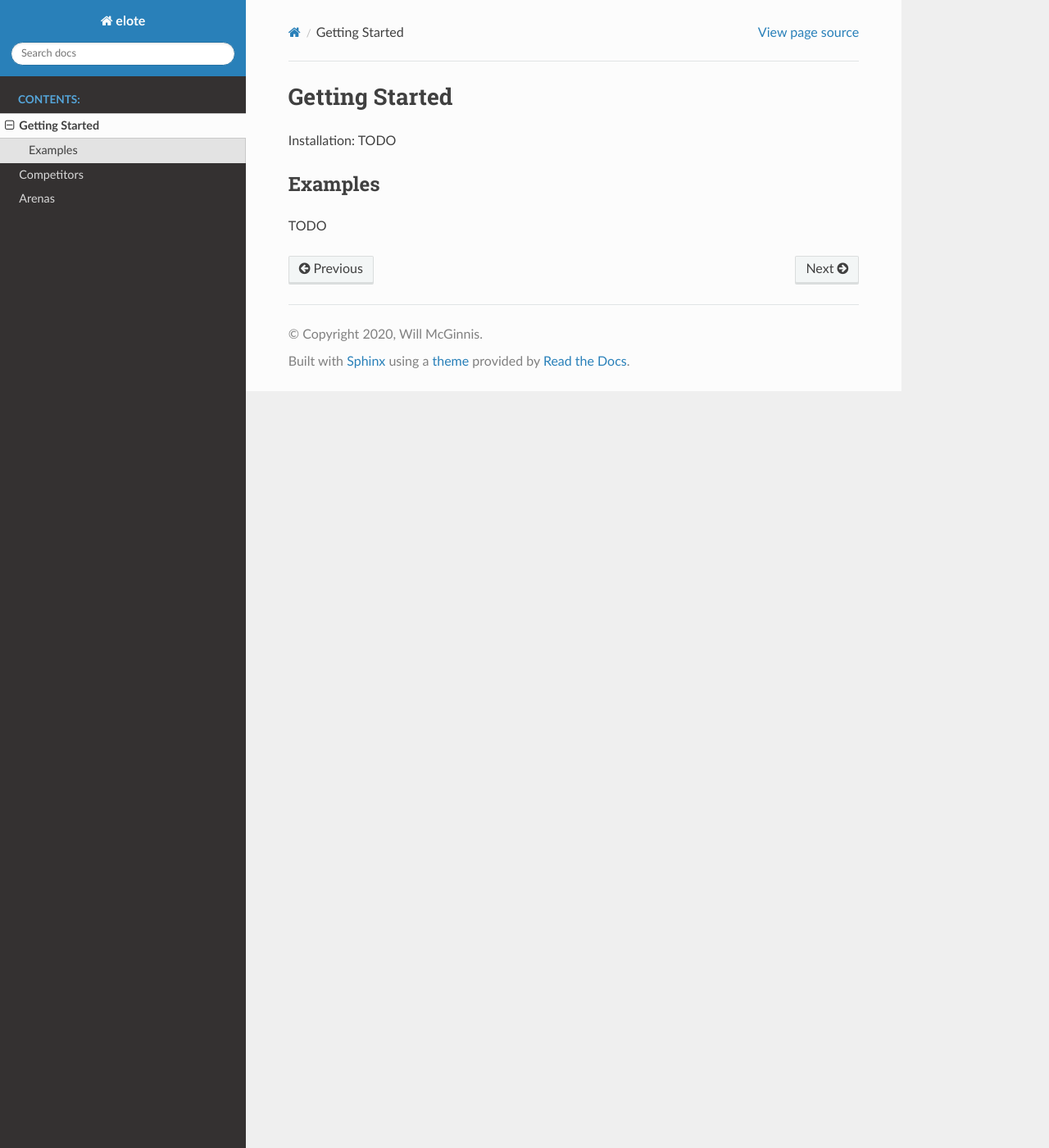
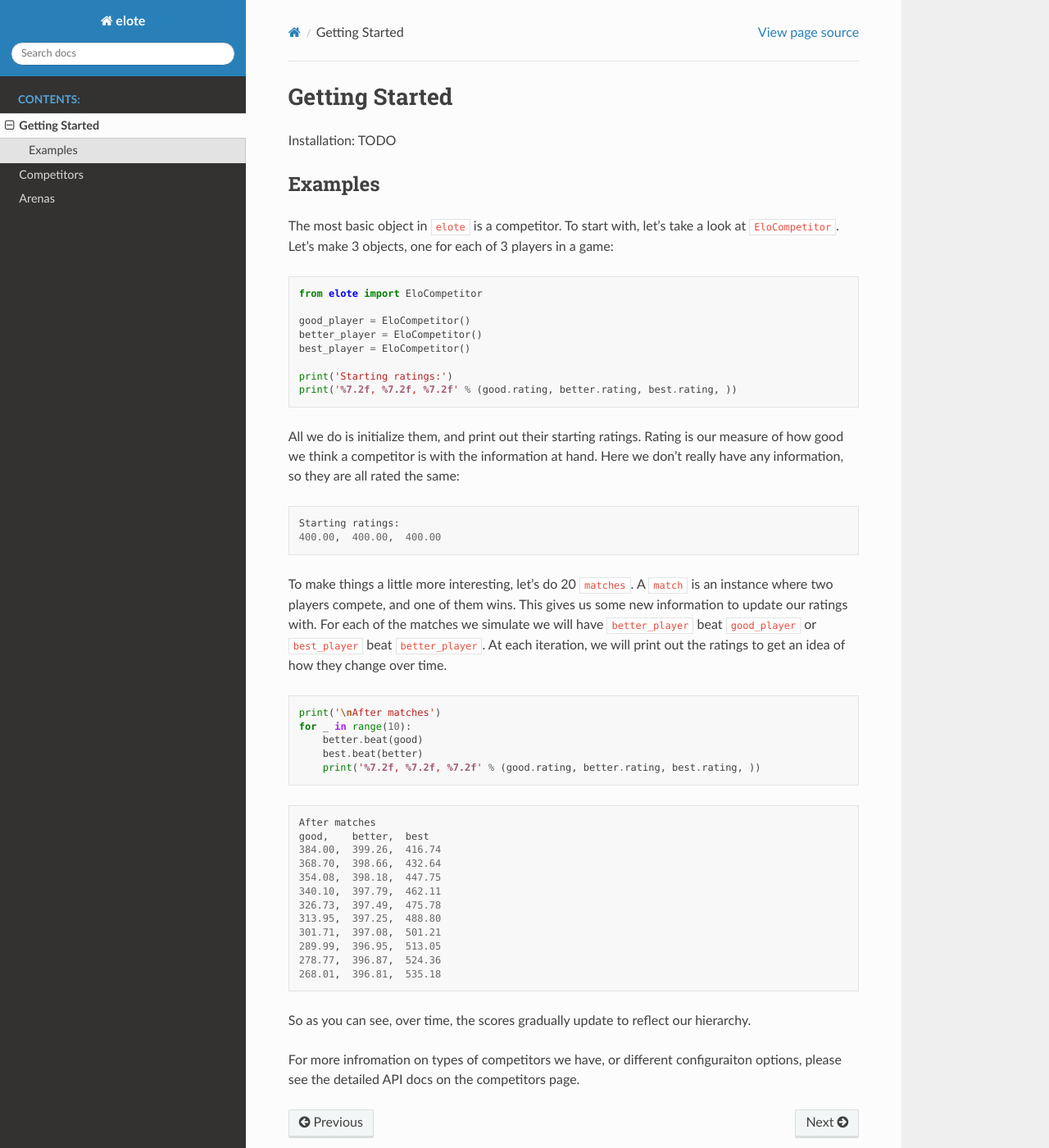
Before and after one commit to wdm0006/elote, a Sphinx documentation site: the page built from docs/source/getting_started.rst, in a window 1280 px wide and 1400 px high. Shown: the whole window at 82% size. Built offline with Sphinx 7.4.7 and the Read the Docs theme 2.0.0, drawn with Linux system fonts in a browser that asks for light colours.

Commit message:
docs update

```diff
--- a/docs/source/competitors.rst
+++ b/docs/source/competitors.rst
@@ -7,7 +7,7 @@ Competitors
 .. autoclass:: elote.competitors.ecf.ECFCompetitor
     :members:
 
-.. autoclass:: elote.competitors.elo.ELOCompetitor
+.. autoclass:: elote.competitors.elo.EloCompetitor
     :members:
 
 .. autoclass:: elote.competitors.glicko.GlickoCompetitor
--- a/docs/source/getting_started.rst
+++ b/docs/source/getting_started.rst
@@ -7,4 +7,58 @@ Installation: TODO
 Examples
 --------
 
-TODO
+The most basic object in ``elote`` is a competitor. To start with, let's take a look at ``EloCompetitor``. Let's make 3
+objects, one for each of 3 players in a game:
+
+.. code-block:: python
+
+    from elote import EloCompetitor
+
+    good_player = EloCompetitor()
+    better_player = EloCompetitor()
+    best_player = EloCompetitor()
+
+    print('Starting ratings:')
+    print('%7.2f, %7.2f, %7.2f' % (good.rating, better.rating, best.rating, ))
+
+All we do is initialize them, and print out their starting ratings. Rating is our measure of how good we think a
+competitor is with the information at hand. Here we don't really have any information, so they are all rated the same:
+
+.. code-block::
+
+    Starting ratings:
+    400.00,  400.00,  400.00
+
+To make things a little more interesting, let's do 20 ``matches``. A ``match`` is an instance where two players compete,
+and one of them wins. This gives us some new information to update our ratings with. For each of the matches we simulate
+we will have ``better_player`` beat ``good_player`` or ``best_player`` beat ``better_player``. At each iteration, we will
+print out the ratings to get an idea of how they change over time.
+
+
+.. code-block:: python
+
+    print('\nAfter matches')
+    for _ in range(10):
+        better.beat(good)
+        best.beat(better)
+        print('%7.2f, %7.2f, %7.2f' % (good.rating, better.rating, best.rating, ))
+
+.. code-block::
+
+    After matches
+    good,    better,  best
+    384.00,  399.26,  416.74
+    368.70,  398.66,  432.64
+    354.08,  398.18,  447.75
+    340.10,  397.79,  462.11
+    326.73,  397.49,  475.78
+    313.95,  397.25,  488.80
+    301.71,  397.08,  501.21
+    289.99,  396.95,  513.05
+    278.77,  396.87,  524.36
+    268.01,  396.81,  535.18
+
+So as you can see, over time, the scores gradually update to reflect our hierarchy.
+
+For more infromation on types of competitors we have, or different configuraiton options, please see the detailed API
+docs on the competitors page.
```
Also changed, not shown: 1 other file.
